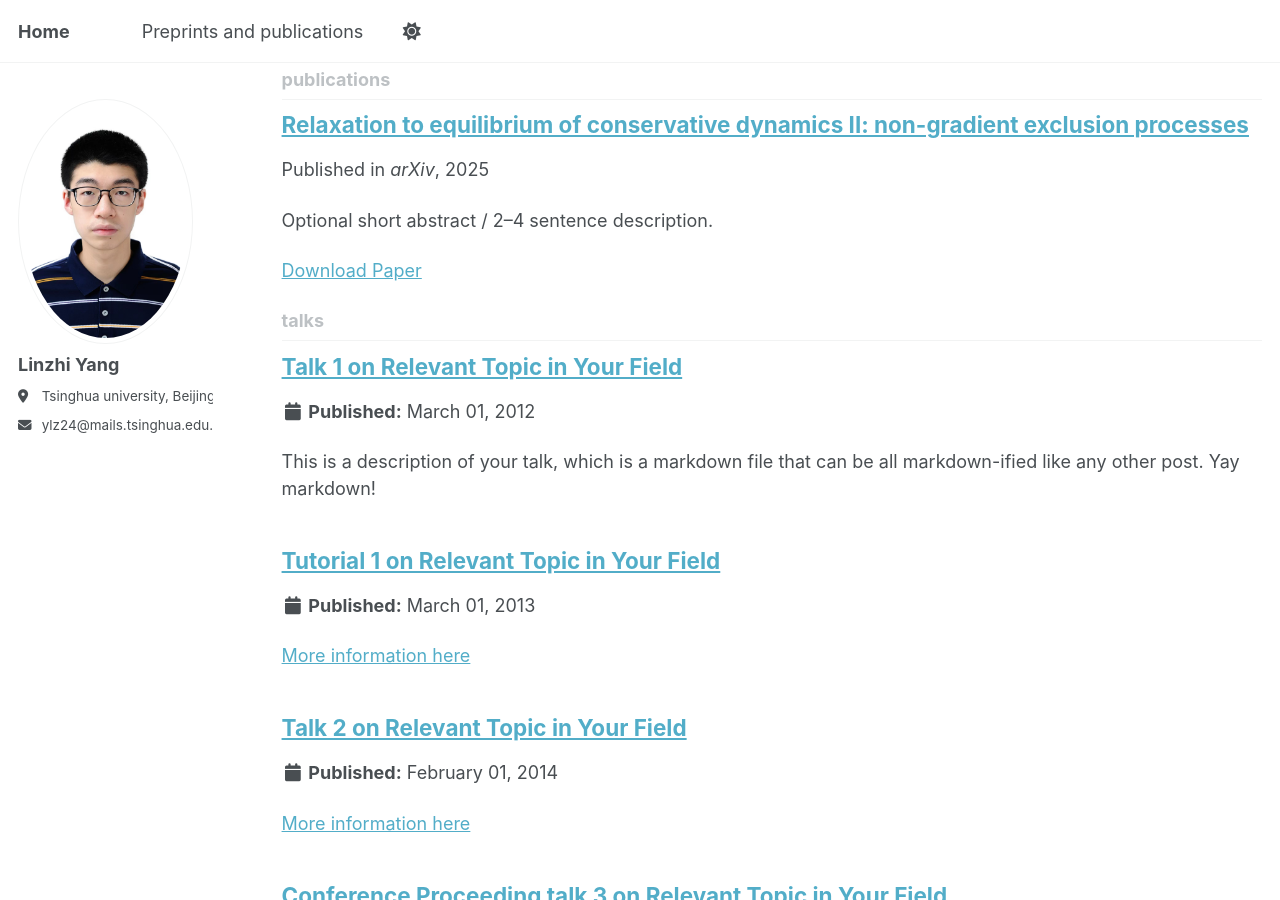
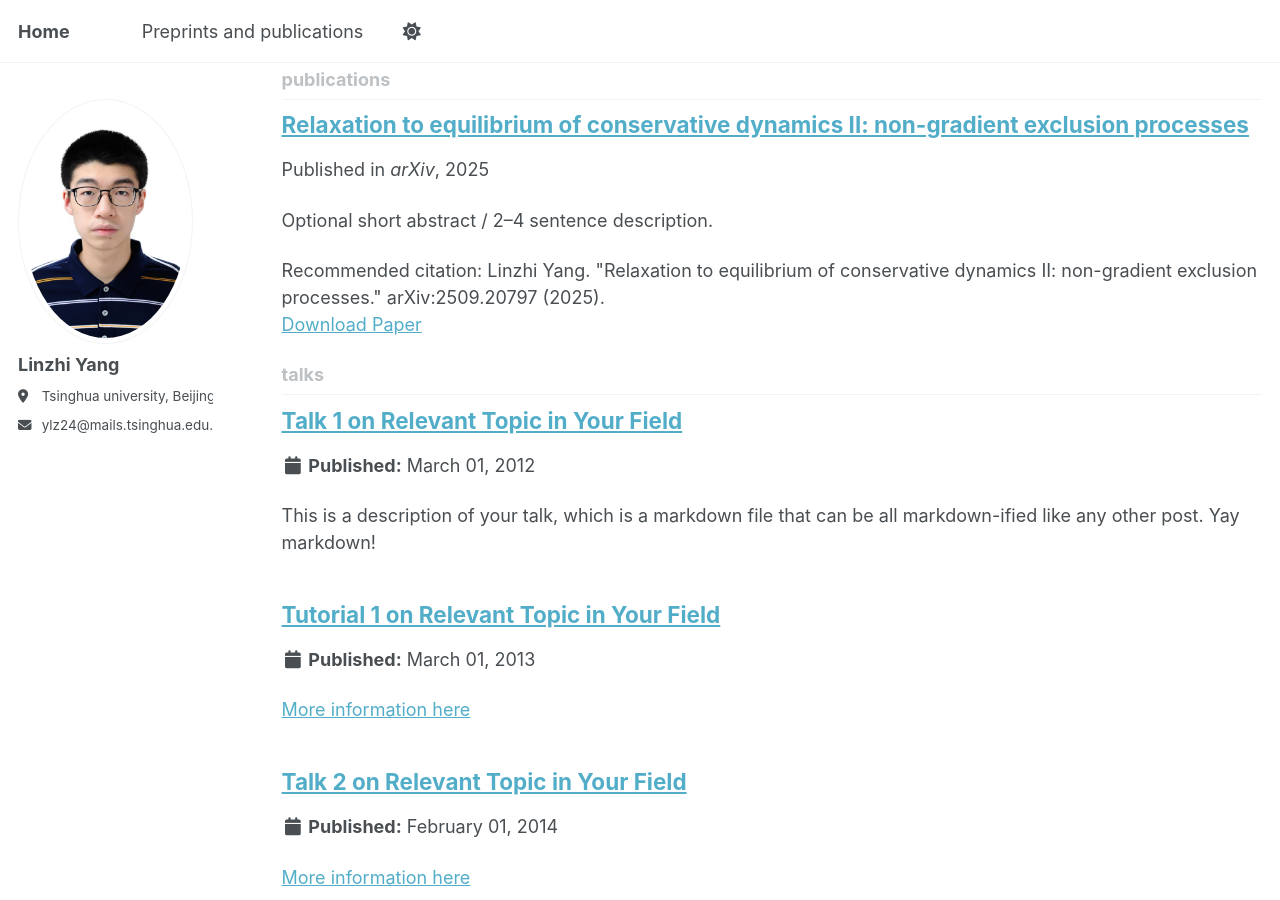
Before and after one commit to linzhi-yang/linzhi-yang.github.io, a Jekyll site: the page built from _pages/collection-archive.html, in a window 1280 px wide and 900 px high, scrolled down 1042 px. Built offline with Jekyll 4.4.1, drawn with Linux system fonts in a browser that asks for light colours; a script bundle is joined from its source files by our own code; library files that are not in the unit come from our copies.

Commit message:
Update 2025-09-25-Relaxation.md

```diff
--- a/_publications/2025-09-25-Relaxation.md
+++ b/_publications/2025-09-25-Relaxation.md
@@ -1,10 +1,11 @@
 ---
 title: "Relaxation to equilibrium of conservative dynamics II: non-gradient exclusion processes"
 collection: publications
-permalink: /publication/2025-09-25-Relaxation.md
+permalink: /publication/relaxation-to-equilibrium-non-gradient-exclusion
 date: 2025-09-25
 venue: "arXiv"
-paperurl: "[https://arxiv.org/abs/2509.20797]"
-#citation: 'Linzhi Yang. "Title of Your Preprint." arXiv:XXXX.XXXXX (2025).'
+paperurl: "https://arxiv.org/abs/2509.20797"
+citation: 'Linzhi Yang. "Relaxation to equilibrium of conservative dynamics II: non-gradient exclusion processes." arXiv:2509.20797 (2025).'
 ---
+
 Optional short abstract / 2–4 sentence description.
```
